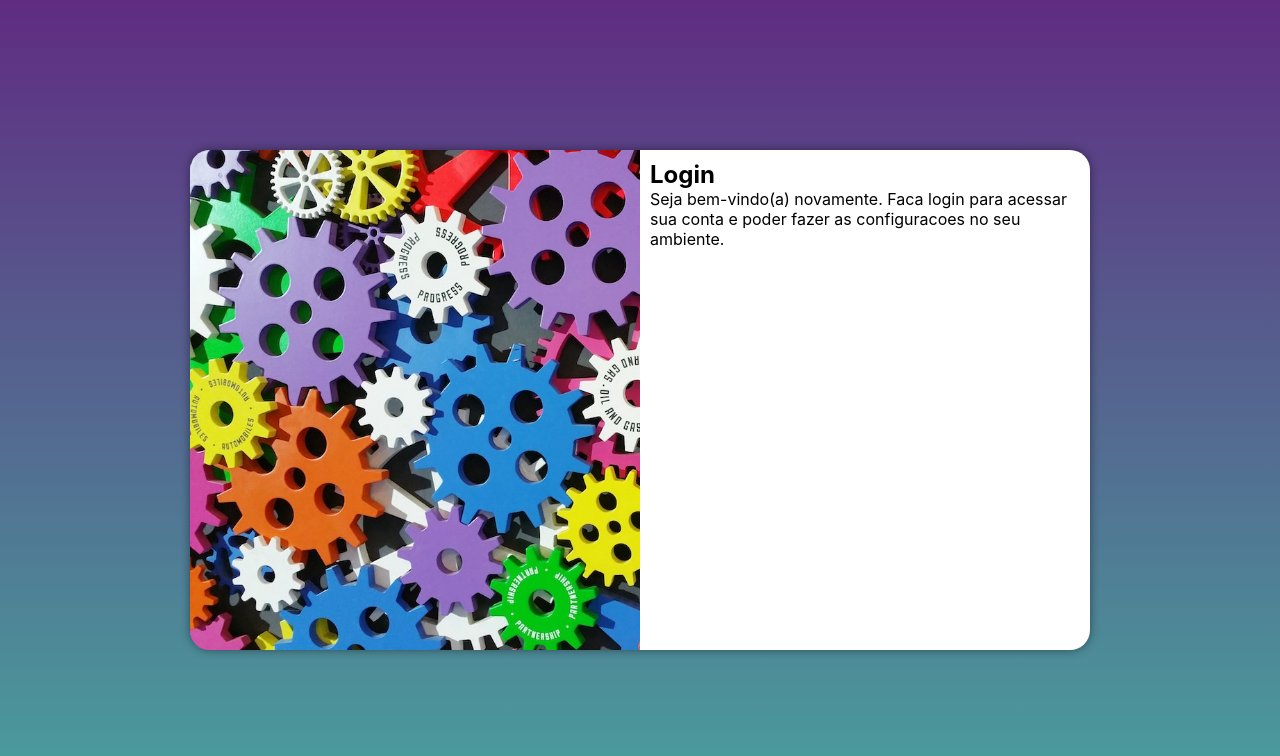
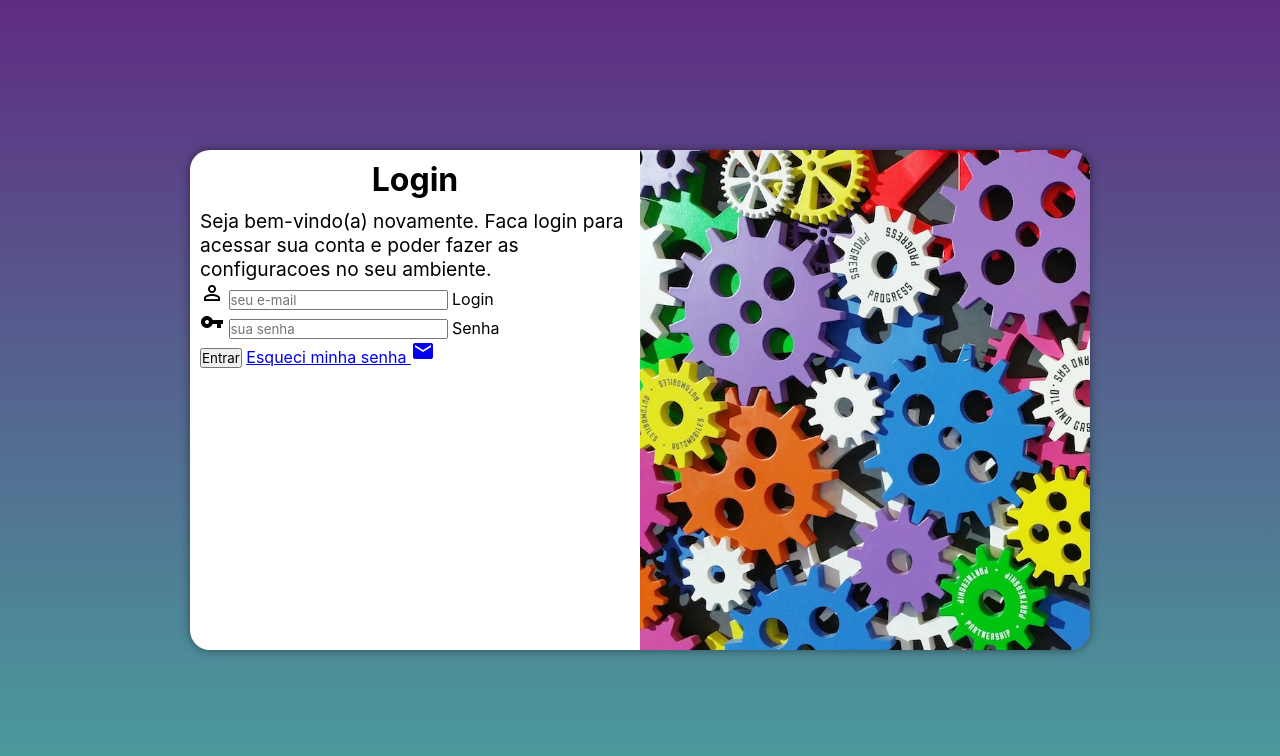
Before and after one commit to MilenaLeiteDev/projeto-login, a plain HTML site: page index.html in a window 1280 px wide. Drawn offline with Linux system fonts and the light colour scheme.

Commit message:
adicionei o formulario

```diff
--- a/estilos/media-query.css
+++ b/estilos/media-query.css
@@ -40,14 +40,21 @@ Grandes telas:acima de 1200px*/
     }
 
     section#login > div#imagem{
-        float: left;
+        float: right;
         width: 50%;
         height: 100%;
     }
 
     section#login > div#formulario{
-        float: right;
+        float: left;
         width:50%;
     }
 
+    div#formulario > h1 {
+        font-size: 2em;
+    }
+
+    div#formulario > p {
+        font-size: 1.2em;
+    }
 }
--- a/estilos/style.css
+++ b/estilos/style.css
@@ -52,3 +52,12 @@ section#login > div#formulario{
     display: block;
     padding: 10px;
 }
+
+div#formulario > h1 {
+    text-align: center;
+    margin-bottom: 10px;
+}
+
+div#formulario > p {
+    font-size: 0.8em;
+}
--- a/index.html
+++ b/index.html
@@ -7,6 +7,8 @@
     <title>Tela de Login</title>
     <link rel="stylesheet" href="estilos/style.css">
     <link rel="stylesheet" href="estilos/media-query.css">
+    <link href="https://fonts.googleapis.com/icon?family=Material+Icons"
+      rel="stylesheet">
 </head>
 
 
@@ -26,21 +28,30 @@
 
                 <p>Seja bem-vindo(a) novamente. Faca login para acessar sua conta e poder fazer as configuracoes no seu ambiente.</p>
 
-                <form action="login.php" method="post">
+                <form action="login.php" method="post" autocomplete="on">
+                    <div class="campo">
+                        <span class="material-icons"> perm_identity</span>
+                        <input type="email" name="login" id="ilogin" placeholder="seu e-mail" autocomplete="email" required maxlength="30">
+                        <label for="ilogin">Login</label>
+                    </div>
 
+                    <div class="campo">
+                        <span class="material-icons">vpn_key</span>
+                        <input type="password" name="senha" id="isenha" placeholder="sua senha" autocomplete="current-password" required minlength="8" maxlength="20">
+                        <label for="isenha">Senha</label>
+                    </div>
+
+                    <input type="submit" value="Entrar">
+                   <!-- <button>Esqueci minha senha</button> -->
+                    <a href="esqueci.html">Esqueci minha senha <span class="material-icons">mail</span></a>
 
                 </form>
-
 
             </div>
 
         </section>
 
-
     </main>
 
-
 </body>
-
-
 </html>
```
